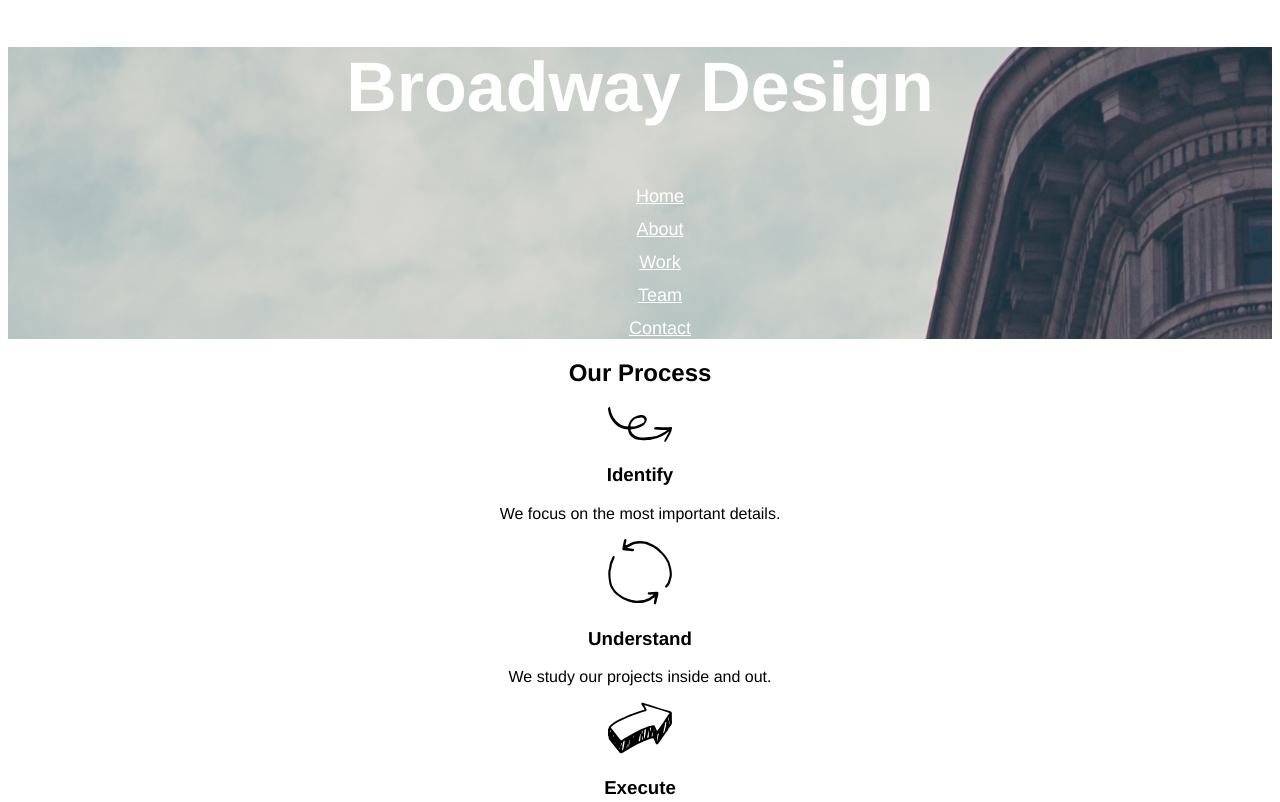
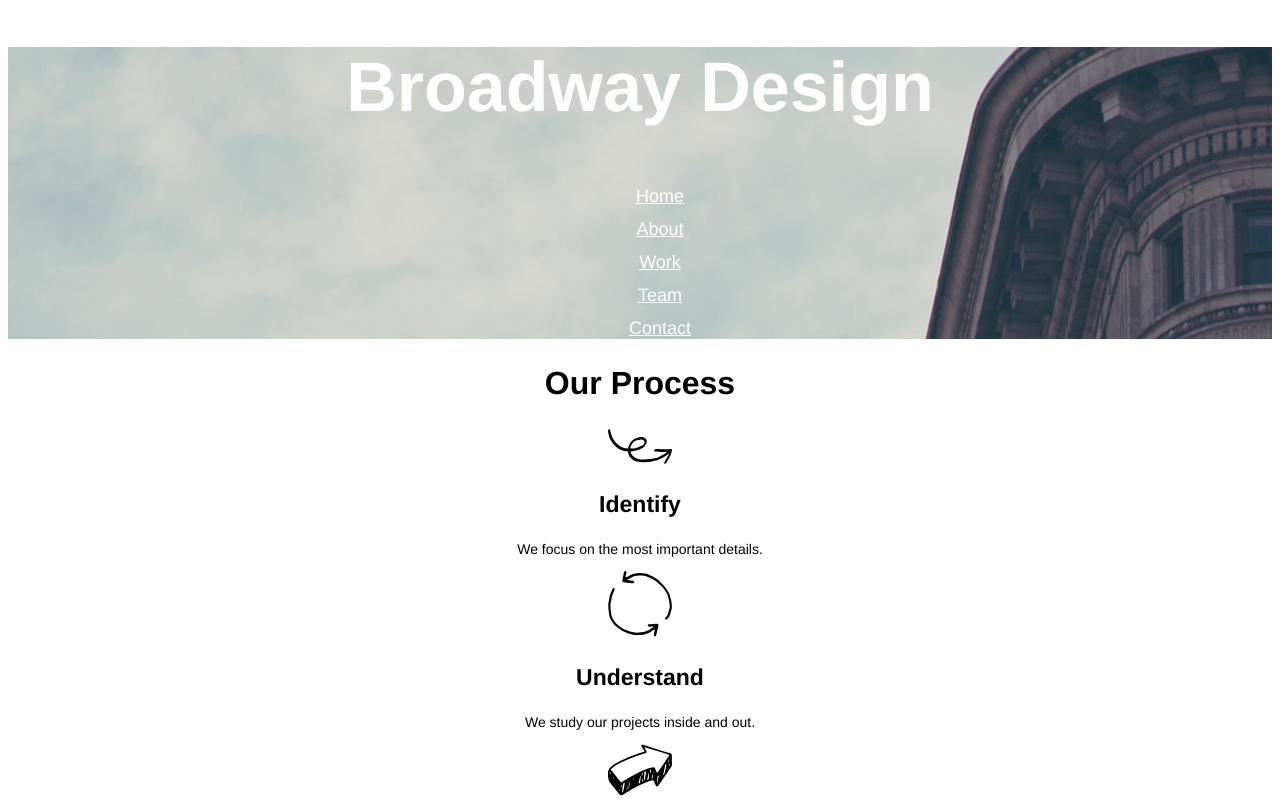
Before and after one commit to anule/broadway, a plain HTML site: page index.html in a window 1280 px wide. Shown: the top 802 px of the page. Drawn offline with Linux system fonts and the light colour scheme; files whose address does not match are found by name.

Commit message:
Make final styling changes.

```diff
--- a/resources/css/style.css
+++ b/resources/css/style.css
@@ -11,6 +11,7 @@ header, section {
 
 header, #banner {
   background-image: url("/Users/anulendukwu/Documents/projects/broadway/resources/img/the-flatiron-building.png");
+  background-repeat: no-repeat;
 }
 
 h1, #banner, a, footer {
@@ -32,6 +33,21 @@ header li {
   padding-top: .75em;
 }
 
+/* Main Content styling */
+h2 {
+  font-size: 32px;
+  font-weight: bold;
+}
+
+h3 {
+  font-size: 23px;
+  font-weight: bold;
+}
+
+.process p, .info p {
+  font-size: 14px;
+}
+
 /* Footer styling */
 footer {
   text-align: left;
```
